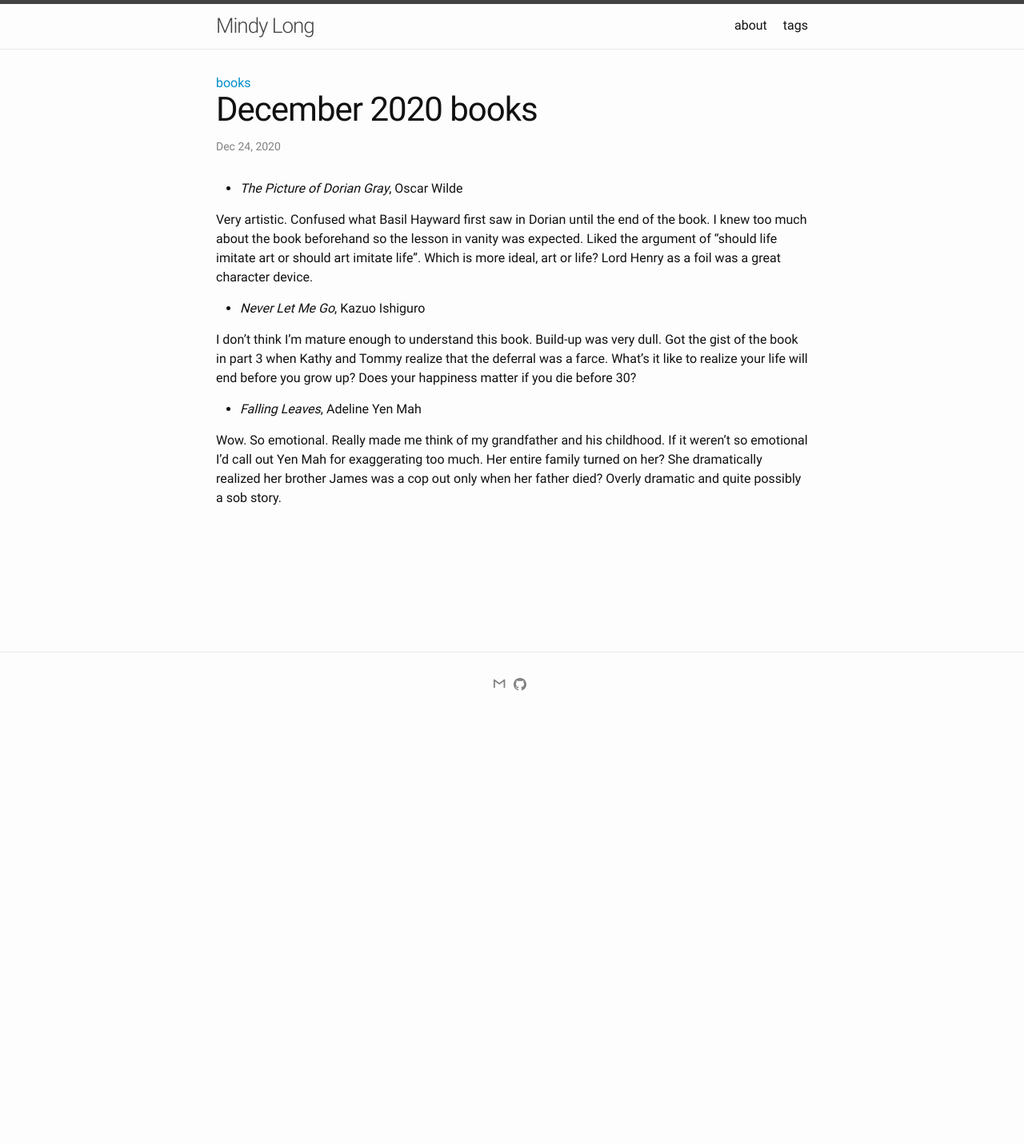
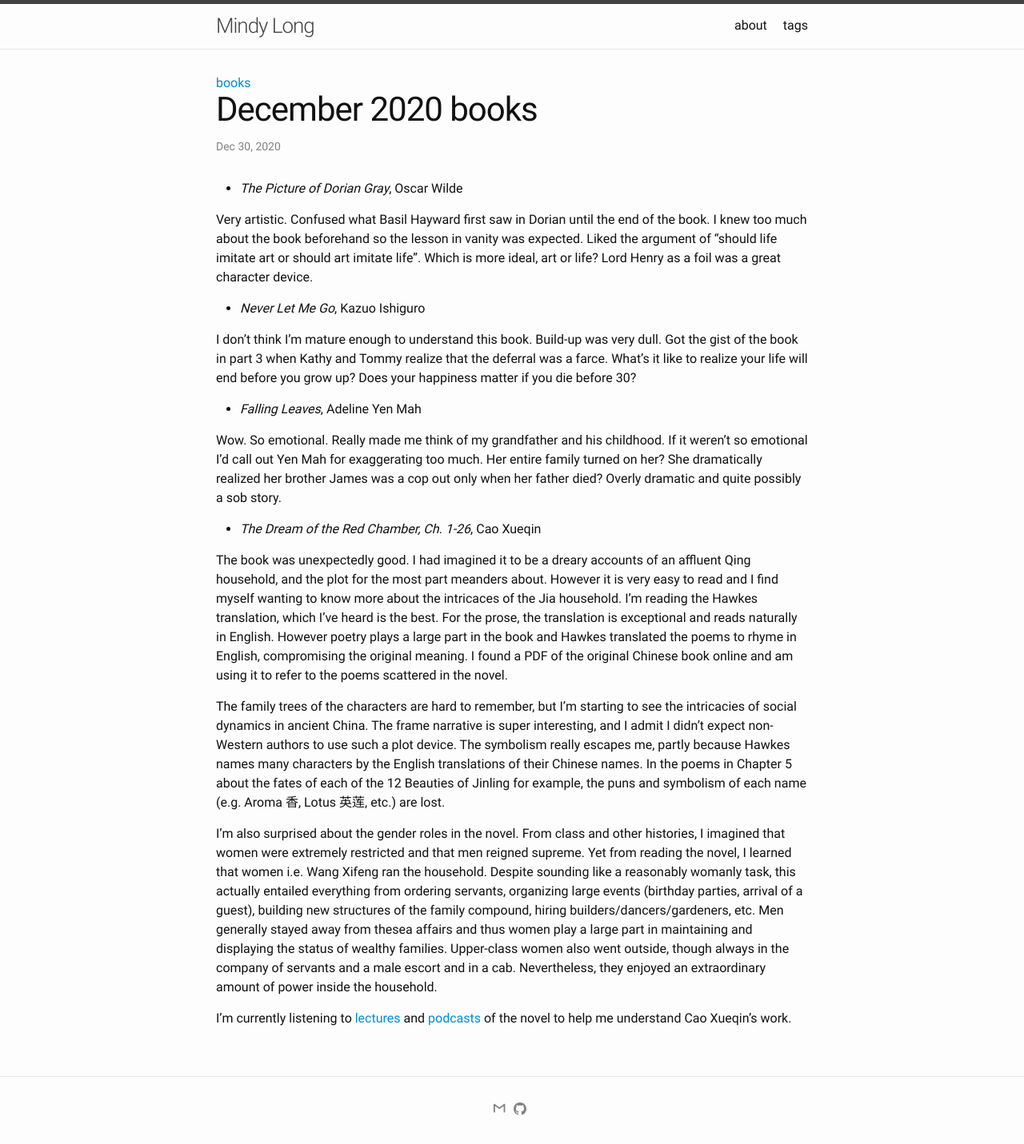
Before and after one commit to mlong93/mlong93.github.io, a Jekyll site: the page built from _posts/2020-12-24-december-2020-books.md, in a window 1280 px wide. Shown: the whole page at 80% size. Built offline with Jekyll 4.4.1, drawn with Linux system fonts in a browser that asks for light colours; before the commit the page ends 900 px from its top, so only the background shows below that.

Commit message:
hlm vol. 1

```diff
--- a/_posts/2020-12-24-december-2020-books.md
+++ b/_posts/2020-12-24-december-2020-books.md
@@ -1,7 +1,7 @@
 ---
 layout: post
 title: December 2020 books
-date: 2020-12-24 09:45:47 -07:00
+date: 2020-12-30 14:00:00 -07:00
 categories: books
 tags: [books]
 ---
@@ -16,3 +16,13 @@ I don't think I'm mature enough to understand this book. Build-up was very dull.
 * <em>Falling Leaves</em>, Adeline Yen Mah
 
 Wow. So emotional. Really made me think of my grandfather and his childhood. If it weren't so emotional I'd call out Yen Mah for exaggerating too much. Her entire family turned on her? She dramatically realized her brother James was a cop out only when her father died? Overly dramatic and quite possibly a sob story.
+
+* <em>The Dream of the Red Chamber, Ch. 1-26</em>, Cao Xueqin
+
+The book was unexpectedly good. I had imagined it to be a dreary accounts of an affluent Qing household, and the plot for the most part meanders about. However it is very easy to read and I find myself wanting to know more about the intricaces of the Jia household. I'm reading the Hawkes translation, which I've heard is the best. For the prose, the translation is exceptional and reads naturally in English. However poetry plays a large part in the book and Hawkes translated the poems to rhyme in English, compromising the original meaning. I found a PDF of the original Chinese book online and am using it to refer to the poems scattered in the novel.
+
+The family trees of the characters are hard to remember, but I'm starting to see the intricacies of social dynamics in ancient China. The frame narrative is super interesting, and I admit I didn't expect non-Western authors to use such a plot device. The symbolism really escapes me, partly because Hawkes names many characters by the English translations of their Chinese names. In the poems in Chapter 5 about the fates of each of the 12 Beauties of Jinling for example, the puns and symbolism of each name (e.g. Aroma 香, Lotus 英莲, etc.) are lost.
+
+I'm also surprised about the gender roles in the novel. From class and other histories, I imagined that women were extremely restricted and that men reigned supreme. Yet from reading the novel, I learned that women i.e. Wang Xifeng ran the household. Despite sounding like a reasonably womanly task, this actually entailed everything from ordering servants, organizing large events (birthday parties, arrival of a guest), building new structures of the family compound, hiring builders/dancers/gardeners, etc. Men generally stayed away from thesea affairs and thus women play a large part in maintaining and displaying the status of wealthy families. Upper-class women also went outside, though always in the company of servants and a male escort and in a cab. Nevertheless, they enjoyed an extraordinary amount of power inside the household.
+
+I'm currently listening to <a href="https://www.youtube.com/watch?v=2oW8gnmnXrU">lectures</a> and <a href="https://open.spotify.com/show/7huKe0bCFO2F2ixojo9tEI?si=GB86DeHwR2akN2R1ai4GBw">podcasts</a> of the novel to help me understand Cao Xueqin's work.
```
